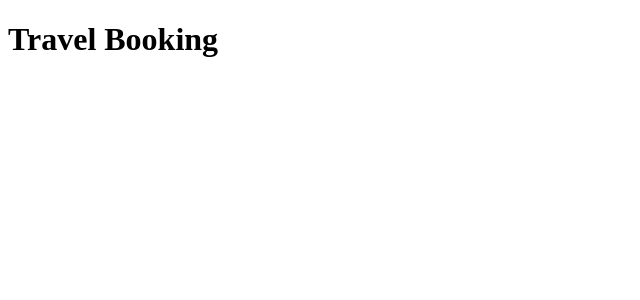
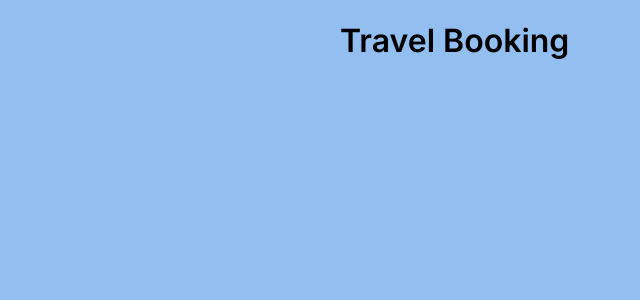
Before and after one commit to Biosaiber/travel-booking, an Angular app: page / in a window 1280 px wide. Shown: the top 300 px of the page, without its empty margins (0-640 px from the left). Built offline with nearby package versions, Linux system fonts and the light colour scheme.

Commit message:
style: body and main centrize and marginize + font

```diff
--- a/src/styles.css
+++ b/src/styles.css
@@ -1 +1,10 @@
 /* You can add global styles to this file, and also import other style files */
+@import url('https://fonts.googleapis.com/css2?family=Inter:wght@400;500;600&display=swap');
+body {
+  font-family: 'Inter', sans-serif;
+  background-color: #93bff0;
+}
+main {
+  max-width: 600px;
+  margin: 0 auto;
+}
```
